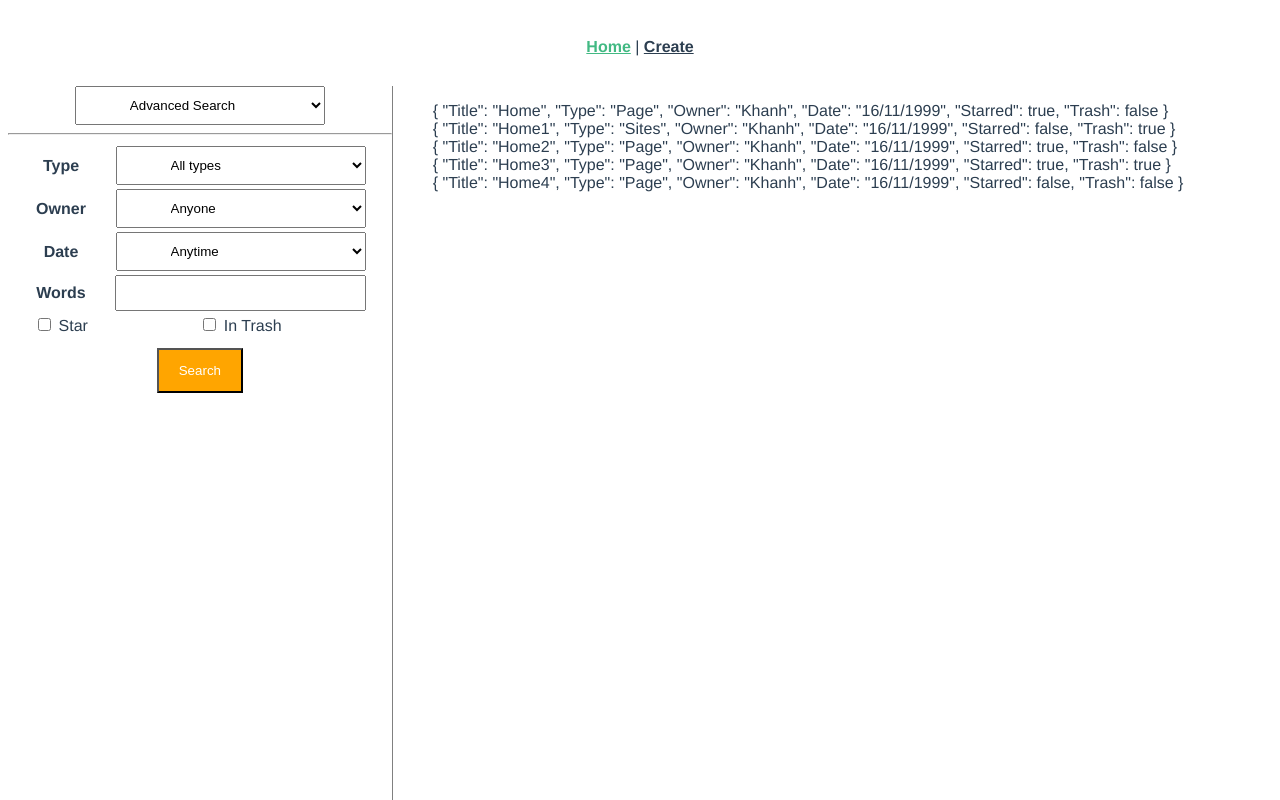
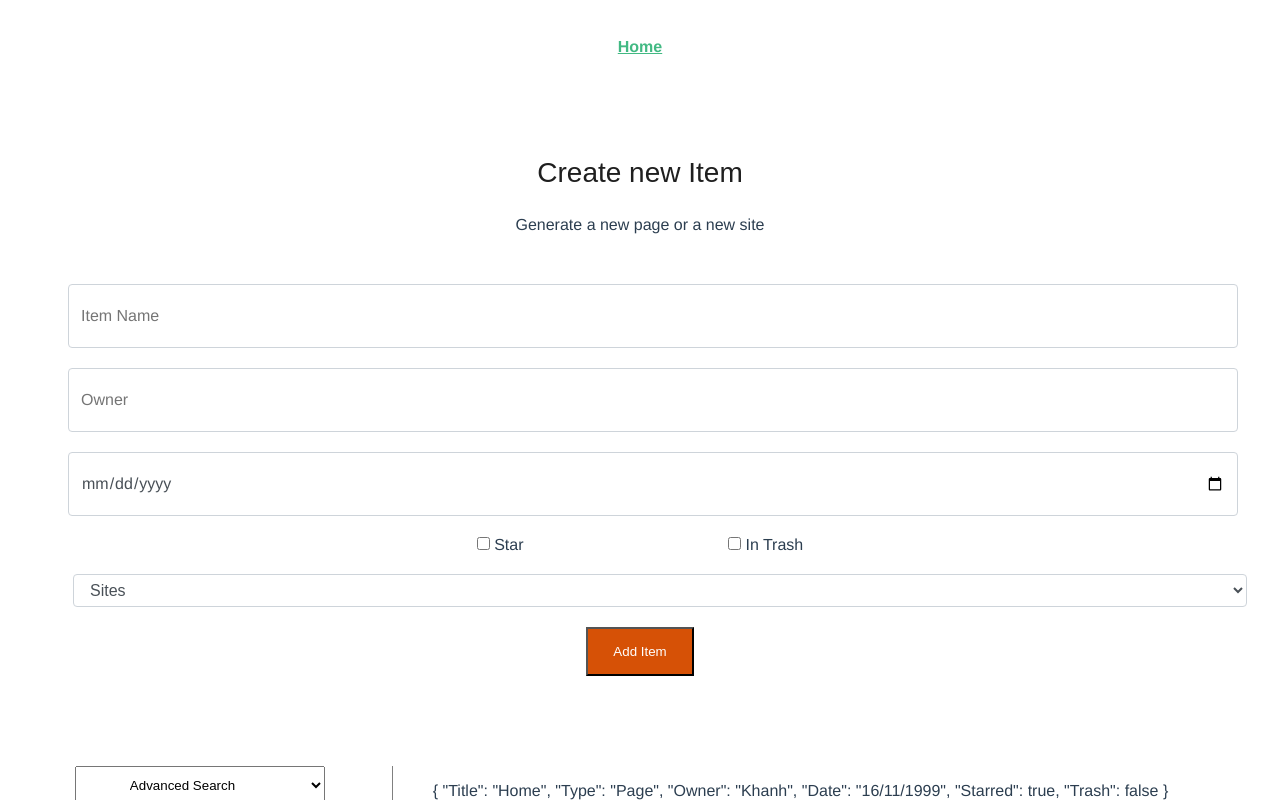
Before and after one commit to VuongTuanKhanh/VueJS-Search-Bar, a Vue app: page / in a window 1280 px wide. Shown: the top 800 px of the page. Built offline with nearby package versions, Linux system fonts and the light colour scheme; data requests are answered from the project's data file.

Commit message:
Add new Item

```diff
--- a/src/App.vue
+++ b/src/App.vue
@@ -1,8 +1,7 @@
 <template>
   <div id="app">
     <div id="nav">
-      <router-link to="/">Home</router-link> |
-      <router-link :to="{ name: 'Create' }">Create</router-link>
+      <router-link :to="{ name: 'Home' }">Home</router-link>
     </div>
     <router-view />
   </div>
--- a/src/views/Create.vue
+++ b/src/components/Create.vue
@@ -16,7 +16,7 @@
           <form
             id="contactForm"
             novalidate="true"
-            @submit.prevent="AddMessage()"
+            @submit.prevent="AddNewItem()"
           >
             <div class="row">
               <div class="col-md-12">
@@ -24,8 +24,8 @@
                   <input
                     type="text"
                     class="form-control"
-                    name="name"
                     placeholder="Item Name"
+                    v-model="name"
                   />
                 </div>
               </div>
@@ -33,51 +33,37 @@
                 <div class="form-group">
                   <input
                     type="text"
+                    class="form-control"
                     placeholder="Owner"
-                    class="form-control"
-                    name="name"
-                    required=""
+                    v-model="owner"
                   />
                 </div>
               </div>
 
               <div class="col-md-12">
                 <div class="form-group">
-                  <input
-                    type="date"
-                    placeholder="Owner"
-                    class="form-control"
-                    name="name"
-                    required=""
-                  />
+                  <input type="date" class="form-control" v-model="date" />
                 </div>
               </div>
 
               <div class="col-md-12">
                 <div class="form-group">
-                  <input type="checkbox" placeholder="Owner" name="name" /> Star
+                  <input type="checkbox" v-model="starred" /> Star
 
                   <input
                     type="checkbox"
                     placeholder="Owner"
                     name="name"
                     style="margin-left: 200px"
+                    v-model="trash"
                   />
                   In Trash
                 </div>
               </div>
 
               <div style="width: 100%">
-                <select type="text" placeholder="type" id="email" name="name">
-                  <option v-for="owner in fields.Owners" :key="owner">{{
-                    owner
-                  }}</option>
-                </select>
-
-                <select type="text" placeholder="type" id="email" name="name">
-                  <option v-for="type in fields.Types" :key="type">{{
-                    type
-                  }}</option>
+                <select type="text" v-model="type">
+                  <option v-for="type in types" :key="type">{{ type }}</option>
                 </select>
               </div>
 
@@ -104,10 +90,12 @@
 </template>
 
 <script>
-import EventService from "@/services/EventService.js";
 export default {
   name: "Form",
   props: {
+    fields: {
+      type: Object
+    },
     title: {
       type: String,
       default: "Create new Item"
@@ -119,32 +107,34 @@ export default {
   },
   data() {
     return {
-      fields: {
-        Owners: null,
-        Types: null
-      }
+      name: "",
+      owner: "",
+      date: "",
+      starred: false,
+      trash: false,
+      type: "Sites",
+      types: ["Sites", "Pages"],
+      owners: ["Anyone", "Owned by me", "Not owned by me"]
     };
   },
-  created() {
-    EventService.getFields()
-      .then(respone => {
-        this.fields = respone.data;
-      })
-      .catch(error => {
-        console.log(error.response);
-      });
-  },
   methods: {
-    AddMessage() {
-      let message = {
+    AddNewItem() {
+      let Item = {
         name: this.name,
-        email: this.email,
-        message: this.message
+        owner: this.owner,
+        date: this.date,
+        starred: this.starred,
+        trash: this.trash,
+        type: this.type
       };
-      this.$emit("AddNewMessage", message);
+      console.log("Add", Item);
+      this.$emit("SendItem", Item);
       this.name = null;
-      this.message = null;
-      this.email = null;
+      this.owner = null;
+      this.date = null;
+      this.starred = false;
+      this.trash = false;
+      this.type = "Sites";
     }
   }
 };
@@ -152,7 +142,7 @@ export default {
 
 <style scoped>
 select {
-  width: 40%;
+  width: 100%;
   padding: 0.375rem 0.75rem;
   font-size: 1rem;
   line-height: 1.5;
@@ -167,7 +157,7 @@ select {
 }
 
 .container {
-  height: 600px;
+  height: 100%;
   width: 100%;
   position: relative;
   overflow: hidden;
--- a/src/components/List.vue
+++ b/src/components/List.vue
@@ -11,9 +11,7 @@ export default {
   name: "List",
   props: {
     items: {
-      type: Array,
-      required: true,
-      default: null
+      type: Array
     }
   }
 };
--- a/src/router/index.js
+++ b/src/router/index.js
@@ -8,12 +8,8 @@ const routes = [
   {
     path: "/",
     name: "Home",
-    component: Home
-  },
-  {
-    path: "/create",
-    name: "Create",
-    component: () => import("@/views/Create.vue")
+    component: Home,
+    props: true
   }
 ];
 
--- a/src/views/Home.vue
+++ b/src/views/Home.vue
@@ -1,24 +1,32 @@
 <template>
-  <div class="container">
-    <Search class="search" />
-    <List class="list" :items="items" />
+  <div>
+    <Create @SendItem="AddItemToList" />
+    <div class="container">
+      <Search class="search" />
+      <List class="list" :items="items" />
+    </div>
   </div>
 </template>
 
 <script>
+import EventService from "@/services/EventService.js";
 import Search from "@/components/Search.vue";
 import List from "@/components/List.vue";
-import EventService from "@/services/EventService.js";
+import Create from "@/components/Create.vue";
 
 export default {
   name: "Home",
   components: {
     Search,
-    List
+    List,
+    Create
   },
   data() {
     return {
-      fields: null,
+      fields: {
+        Owners: null,
+        Types: null
+      },
       items: []
     };
   },
@@ -39,7 +47,12 @@ export default {
         console.log(error.response);
       });
   },
-  methods: {}
+  methods: {
+    AddItemToList(newItem) {
+      console.log(newItem);
+      this.items.push(newItem);
+    }
+  }
 };
 </script>
 
@@ -59,8 +72,14 @@ export default {
 
 .container {
   width: 100%;
-  height: 100%;
+  height: 50%;
   position: absolute;
   display: flex;
 }
+
+.container1 {
+  width: 100%;
+  height: 50%;
+  position: absolute;
+}
 </style>
```
